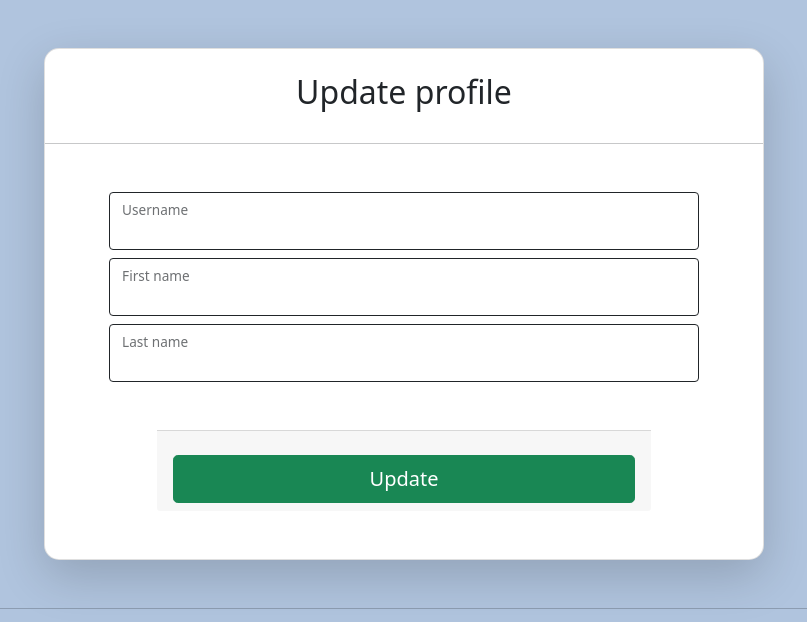
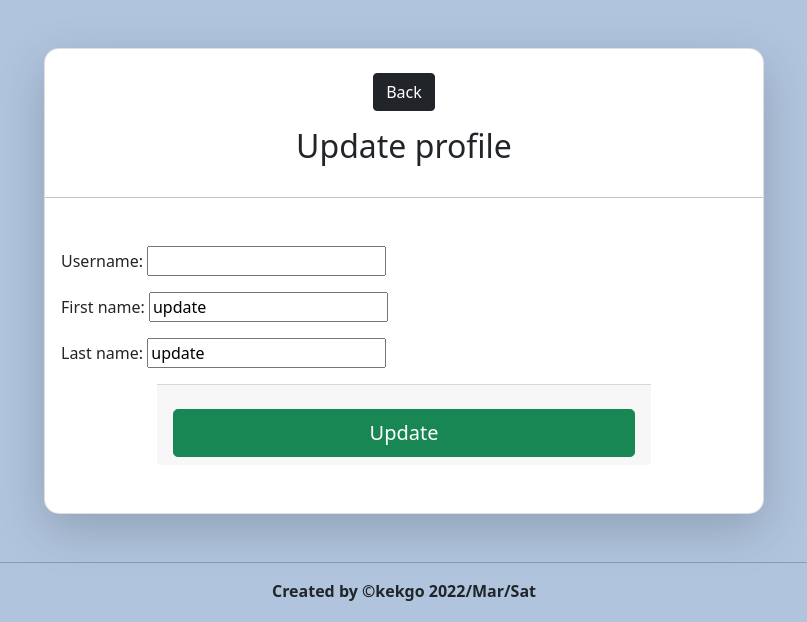
Before and after one commit to KaKeGo/MySite, a Django app: template mysite/accounts/templates/accounts/update_profile.html in a window 1280 px wide. Shown: the part 56-678 px from the top of the page, without its empty margins (236-1043 px from the left). Run offline with Django 4.2, Linux system fonts and the light colour scheme; the template is opened without the code that fills it: values that come from a table or form of the project are taken from there, others are empty; some libraries are stand-ins or nearby versions.

Commit message:
update working but need to change from form

```diff
--- a/mysite/accounts/forms.py
+++ b/mysite/accounts/forms.py
@@ -24,7 +24,6 @@ class UserCreationForm(CreateUser):
         return user
 
 class UserUpdateForm(forms.ModelForm):
-    email = forms.EmailField(required=True)
 
     class Meta:
         model = CustomUser
--- a/mysite/accounts/templates/accounts/update_profile.html
+++ b/mysite/accounts/templates/accounts/update_profile.html
@@ -1,6 +1,7 @@
 {% extends 'master.html' %}
 
 {% load static %}
+{% load crispy_forms_tags %}
 
 {% block title %}{% endblock %}
 
@@ -18,25 +19,15 @@
     <div class="col-md-2"></div>
     <div class="col-md-8">
       <div class="card shadow-lg b">
-          <div class="card-title text-center mt-4">
-              <strong>
-                  <h2>Update profile</h2>
+          <div class="card-title text-center mt-4 row">
+              <strong class="display-row">
+                  <a class="btn btn-dark btn-small mb-3" href="{% url 'accounts:profile' %}">Back</a>
+                  <h2 class="">Update profile</h2>
               </strong>
           </div>
           <hr/>
           <form class="card-body mt-3" method="post">{% csrf_token %}
-              <div class="form-floating mx-5">
-                  <input class="form-control border-dark" id="floatingInput" value="{{request.user.username}}">
-                  <label for="floatingInput">Username</label>
-              </div>
-              <div class="form-floating mx-5 mt-2">
-                  <input class="form-control border-dark" id="floatingInput" value="{{request.user.first_name}}">
-                  <label for="floatingInput">First name</label>
-              </div>
-              <div class="form-floating mx-5 mt-2 mb-5">
-                  <input class="form-control border-dark" id="floatingInput" value="{{request.user.last_name}}">
-                  <label for="floatingInput">Last name</label>
-              </div>
+              {{form.as_p}}
               <div class="mx-5">
                   <div class="card-footer text-center mx-5 row mb-3">
                       <button class="btn btn-success btn-lg mt-3" type="submit">Update</button>
--- a/mysite/accounts/urls.py
+++ b/mysite/accounts/urls.py
@@ -13,7 +13,7 @@ app_name = 'accounts'
 
 urlpatterns = [
     path('profile/', user_profile_view, name='profile'),
-    path('/profile/update/', update_profile_view, name='update'),
+    path('profile/update/', update_profile_view, name='update'),
     path('sign-up/', sign_up_view, name='sign_up'),
     path('sign-in/', login_user_view, name='sign_in'),
     path('logout/', logout_view, name='logout'),
--- a/mysite/mysite/settings.py
+++ b/mysite/mysite/settings.py
@@ -43,6 +43,8 @@ INSTALLED_APPS = [
     #Myapps
     'blogs',
     'accounts',
+
+    'crispy_forms',
 ]
 
 MIDDLEWARE = [
```
Also changed, not shown: mysite/accounts/views.py (+7 -2 lines).
